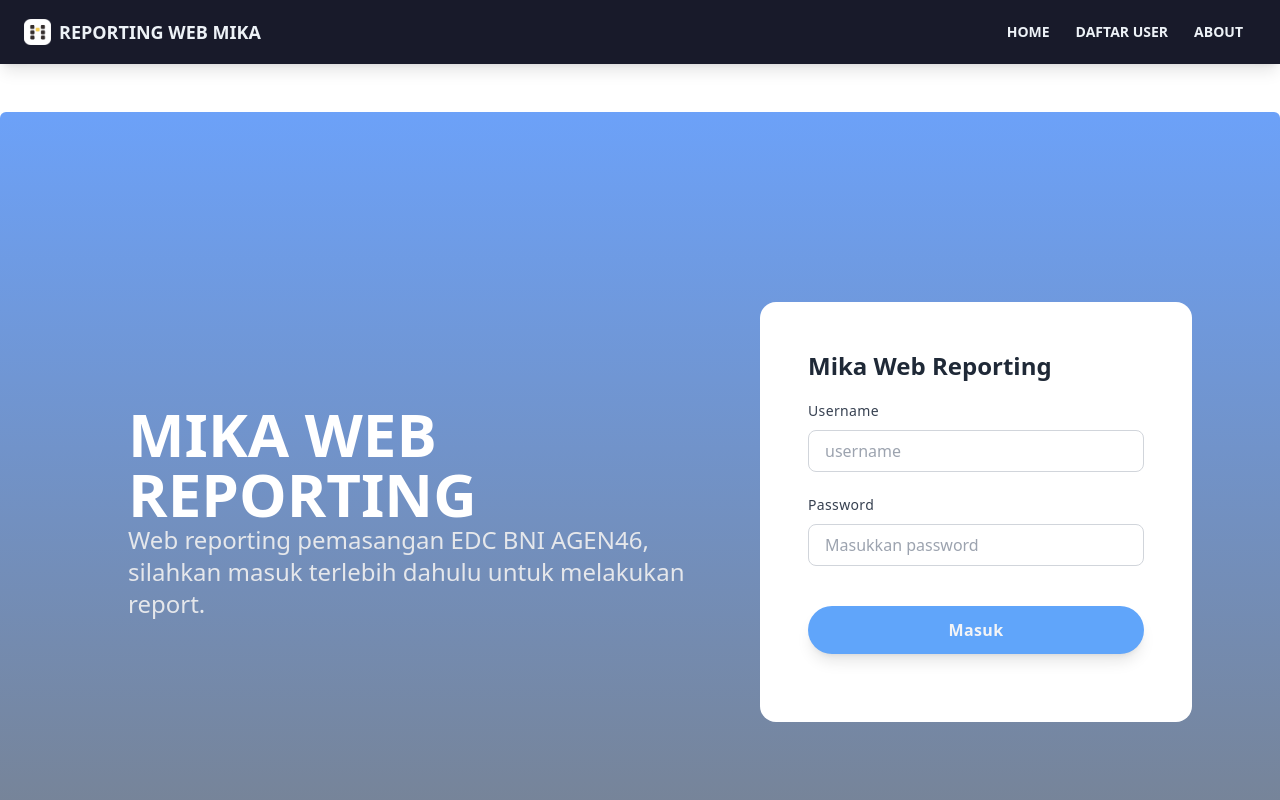
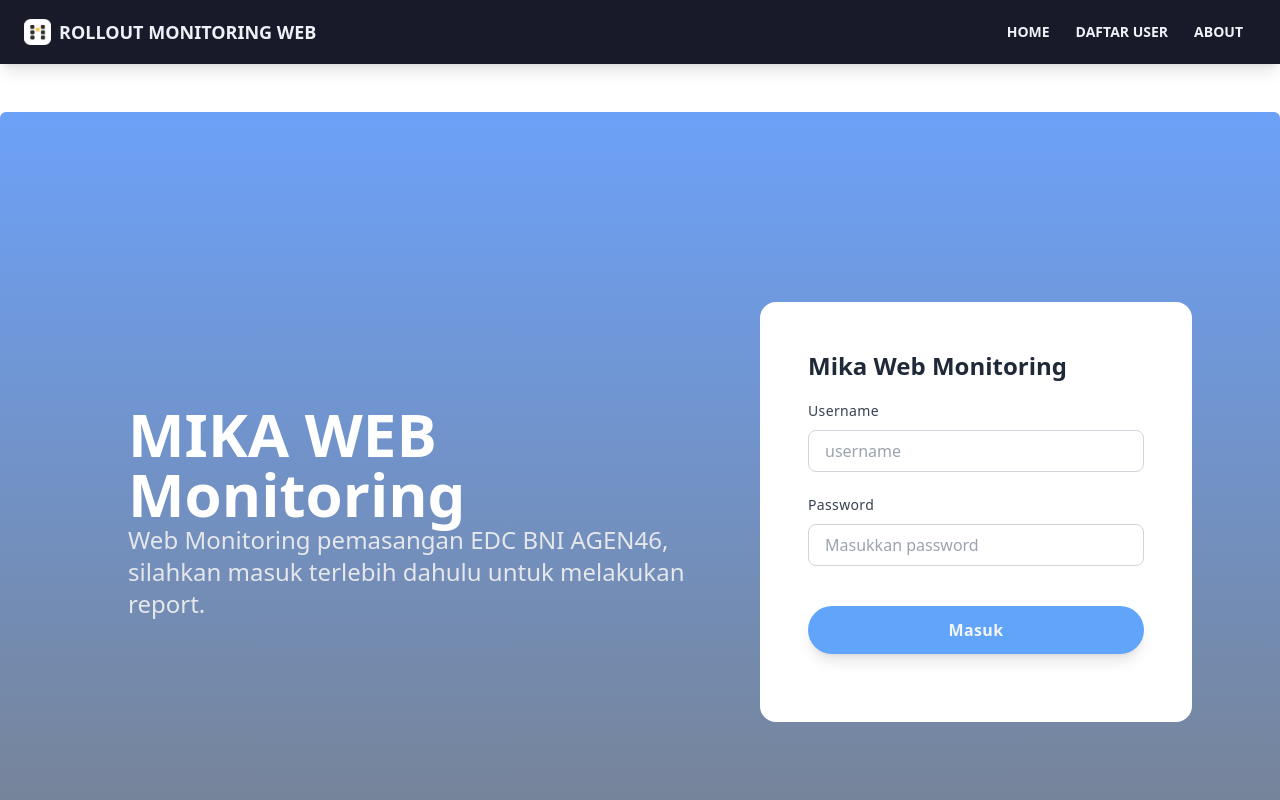
Before and after one commit to yogaadhipratama/Mika_Monitoring, a React (Create React App) app: page /login in a window 1280 px wide. Shown: the top 800 px of the page. Built offline with nearby package versions, Linux system fonts and the light colour scheme.

Commit message:
change text reporting to -> monitoring

```diff
--- a/public/index.html
+++ b/public/index.html
@@ -26,7 +26,7 @@
       work correctly both with client-side routing and a non-root public URL.
       Learn how to configure a non-root public URL by running `npm run build`.
     -->
-    <title>Mika Web Reporting</title>
+    <title>Mika Web Monitoring</title>
   </head>
   <body>
     <noscript>You need to enable JavaScript to run this app.</noscript>
--- a/src/components/layouts/Navbar.jsx
+++ b/src/components/layouts/Navbar.jsx
@@ -25,7 +25,7 @@
 }
 
 Navbar.defaultProps = {
-  title: "REPORTING WEB MIKA",
+  title: "ROLLOUT MONITORING WEB",
 };
 
 Navbar.propTypes = {
--- a/src/pages/About.jsx
+++ b/src/pages/About.jsx
@@ -1,7 +1,7 @@
 function About() {
   return (
     <div className="px-20">
-      <h1 className="text-6xl mb-4">Mika Web Reporting</h1>
+      <h1 className="text-6xl mb-4">Mika Web Monitoring</h1>
       <p className="mb-4 text-2xl font-light">
        Web report untuk pemantauan pemasangan EDC BNI Agen46 di seluruh Indonesia. Bantuan: 0821 1999 4120
 
--- a/src/pages/Login.jsx
+++ b/src/pages/Login.jsx
@@ -5,9 +5,9 @@
       <div className="min-h-screen sm:flex sm:flex-row mx-0 justify-center inline-flex ">
         <div className="flex-col flex  self-center p-10 sm:max-w-5xl xl:max-w-2xl  z-10">
           <div className="self-start hidden lg:flex flex-col  text-white">
-            <h1 className="font-extrabold  text-6xl bg-clip-text ">MIKA WEB REPORTING</h1>
+            <h1 className="font-extrabold  text-6xl bg-clip-text ">MIKA WEB Monitoring</h1>
             <p className="text-gray-200 text-2xl">
-              Web reporting pemasangan EDC BNI AGEN46, silahkan masuk terlebih
+              Web Monitoring pemasangan EDC BNI AGEN46, silahkan masuk terlebih
               dahulu untuk melakukan report.
             </p>
           </div>
@@ -15,7 +15,7 @@
         <div className="flex justify-center self-center  z-10">
           <div className="p-12 bg-white mx-auto rounded-2xl w-100 ">
             <div className="mb-4">
-              <h3 className="font-semibold text-2xl text-gray-800 ">Mika Web Reporting</h3>
+              <h3 className="font-semibold text-2xl text-gray-800 ">Mika Web Monitoring</h3>
 
             </div>
             <div className="space-y-5">
```
